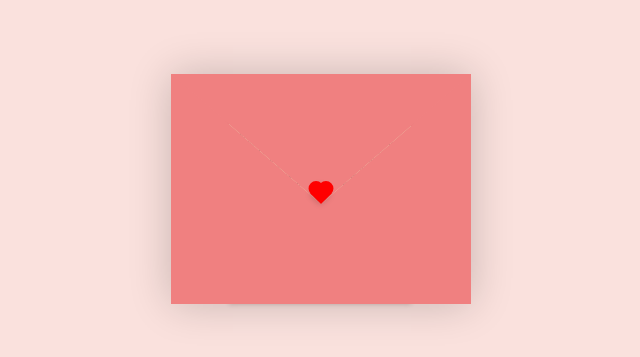
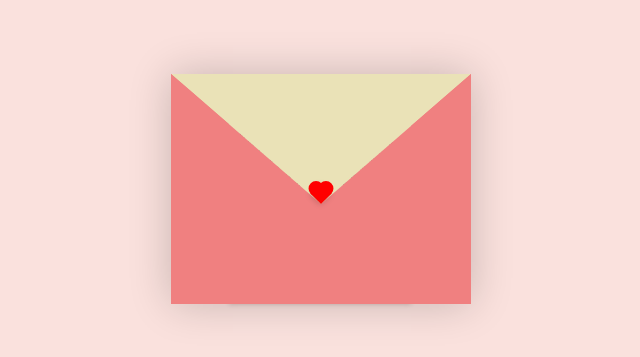
Before and after one commit to christian0026/christian0026.github.io, a plain HTML site: page index.html in a window 1280 px wide. Shown: the part 211-568 px from the top of the page, without its empty margins (319-959 px from the left). Drawn offline with Linux system fonts and the light colour scheme.

Commit message:
Update style.css

```diff
--- a/style.css
+++ b/style.css
@@ -2,7 +2,7 @@
   --primary: #eae2b7;
   --bg-color: #fae1dd;
   --bg-envelope-color: #f08080; /* Updated envelope color */
-  --envelope-tab: #f08080;
+  --envelope-tab: #eae2b7;
   --envelope-cover: #f08080;
   --shadow-color: rgba(0, 0, 0, 0.2);
   --txt-color: #444;
```
